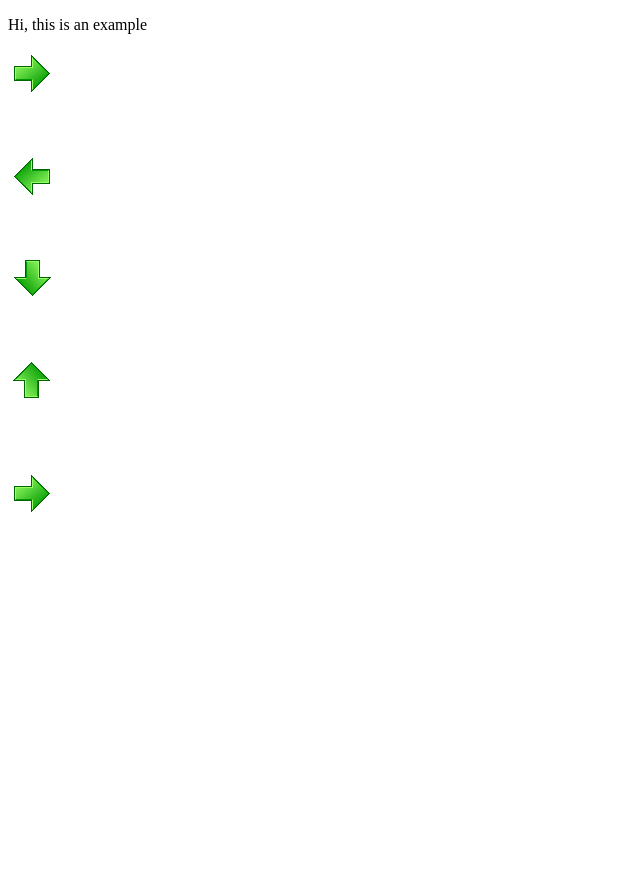
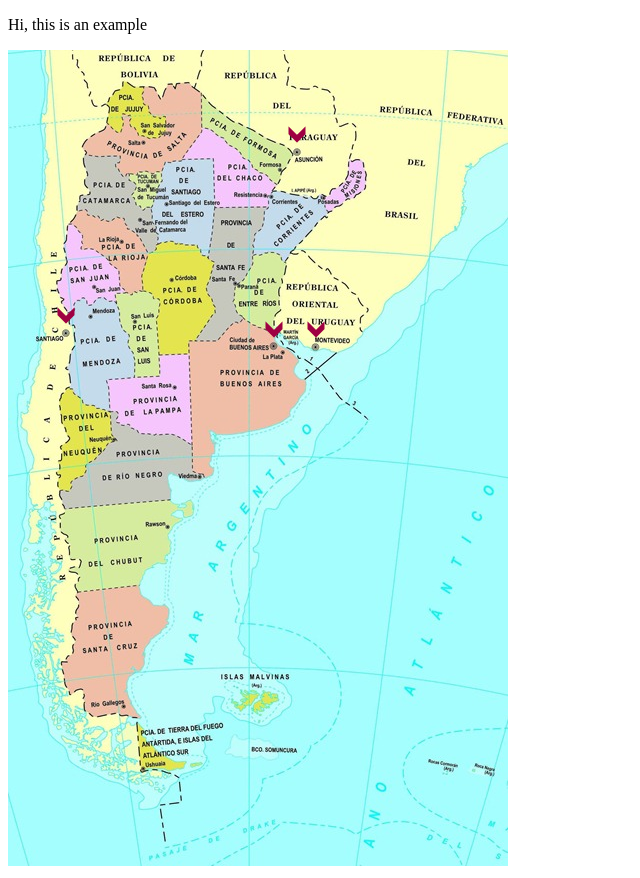
Before and after one commit to tarolandia/markers.js, a plain HTML site: page index.html in a window 1280 px wide. Shown: the whole page, without its empty margins (0-640 px from the left). Before the commit the page ends 800 px from the top, so only its background shows below. Drawn offline with nearby package versions, Linux system fonts and the light colour scheme.

Commit message:
add some params, better example

```diff
--- a/index.html
+++ b/index.html
@@ -5,36 +5,23 @@
     <title>markers.js</title>
     <script type="text/javascript" src="http://ajax.googleapis.com/ajax/libs/jquery/1.6.2/jquery.min.js"></script>
     <script type="text/javascript" src="markers.js"></script>
+    <style type="text/css">
+      .mark { position: absolute;z-index:10;}
+      #map {position: relative;}
+    </style>
   </head>
   <body>
     <div style=""><p>Hi, this is an example</p></div>
-    <div>
-      <img src="img/greenArrowRight.png" alt="example" class="test">
-    </div>
-    <br><br><br>
-    <div>
-      <img src="img/greenArrowLeft.png" alt="example" id="test2">
-    </div>
-    <br><br><br>
-    <div>
-      <img src="img/greenArrowBottom.png" alt="example" id="test3">
-    </div>
-    <br><br><br>
-    <div>
-      <img src="img/greenArrowTop.png" alt="example" id="test4">
-    </div>
-    <br><br><br>
-    <div>
-      <img src="img/greenArrowRight.png" alt="example" class="test">
+    <div id="map">
+      <img src="img/map.jpg" alt="example">
+      <img src="img/arrow-down.png" alt="example" class="test mark" style="top:76px;left:280px">
+      <img src="img/arrow-down.png" alt="example" class="test mark" style="top:257px;left:49px" >
+      <img src="img/arrow-down.png" alt="example" class="test mark" style="top:271px;left:299px" >
+      <img src="img/arrow-down.png" alt="example" class="test mark" style="top:271px;left:257px" >
     </div>
     <script type="text/javascript">
       $(window).load(function(){
-          $(".test").markers();
-
-          $("#test2").markers({type: "right"});
-
-          $("#test3").markers({type: "top"});
-          $("#test4").markers({type: "bottom"});
+          $(".test").markers({animation: "top", time: 300});
 
       });
     </script>
--- a/markers.js
+++ b/markers.js
@@ -4,9 +4,13 @@
   var methods = {
     init : function( options ) {
       var settings = {
-        type: "left",
+        repeat: 0,
+        onFinish: function() {},
+        animation: "left",
         time: 400,
-        pxmove: "5px"
+        pxmove: "5px",
+        replace: false,
+        delay: 7
       };
 
       return this.each(function(){
@@ -22,7 +26,7 @@
             top: $this.position().top,
             left: $this.position().left
         },
-            html = $this.clone(),
+            html = $this.clone().css({top: 0, left: 0}),
             rand = Math.random(0,999)+ new Date().getTime(),
             obj1 = {},
             obj2 = {};
@@ -34,11 +38,13 @@
 
 
         newElm.append(html).appendTo($this.parent());
-        $this.hide().parent().append(replacer);
+        if( settings.replace ) {
+          $this.parent().append(replacer);
+        }
+        $this.hide();
 
-        switch(settings.type){
+        switch(settings.animation){
           case("left"):
-            console.log(settings.type)
             obj1 = {left: "-=" + settings.pxmove};
             obj2 = {left: "+=" + settings.pxmove};
             break;
@@ -59,7 +65,7 @@
 
         setInterval(function(){
                   newElm.animate(obj1,settings.time).animate(obj2,settings.time);
-                },(settings.time*2)+500);
+                },(settings.time*2)+settings.delay);
 
 
       })
```
Also changed, not shown: img/arrow-down.png (added), img/map.jpg (added).
